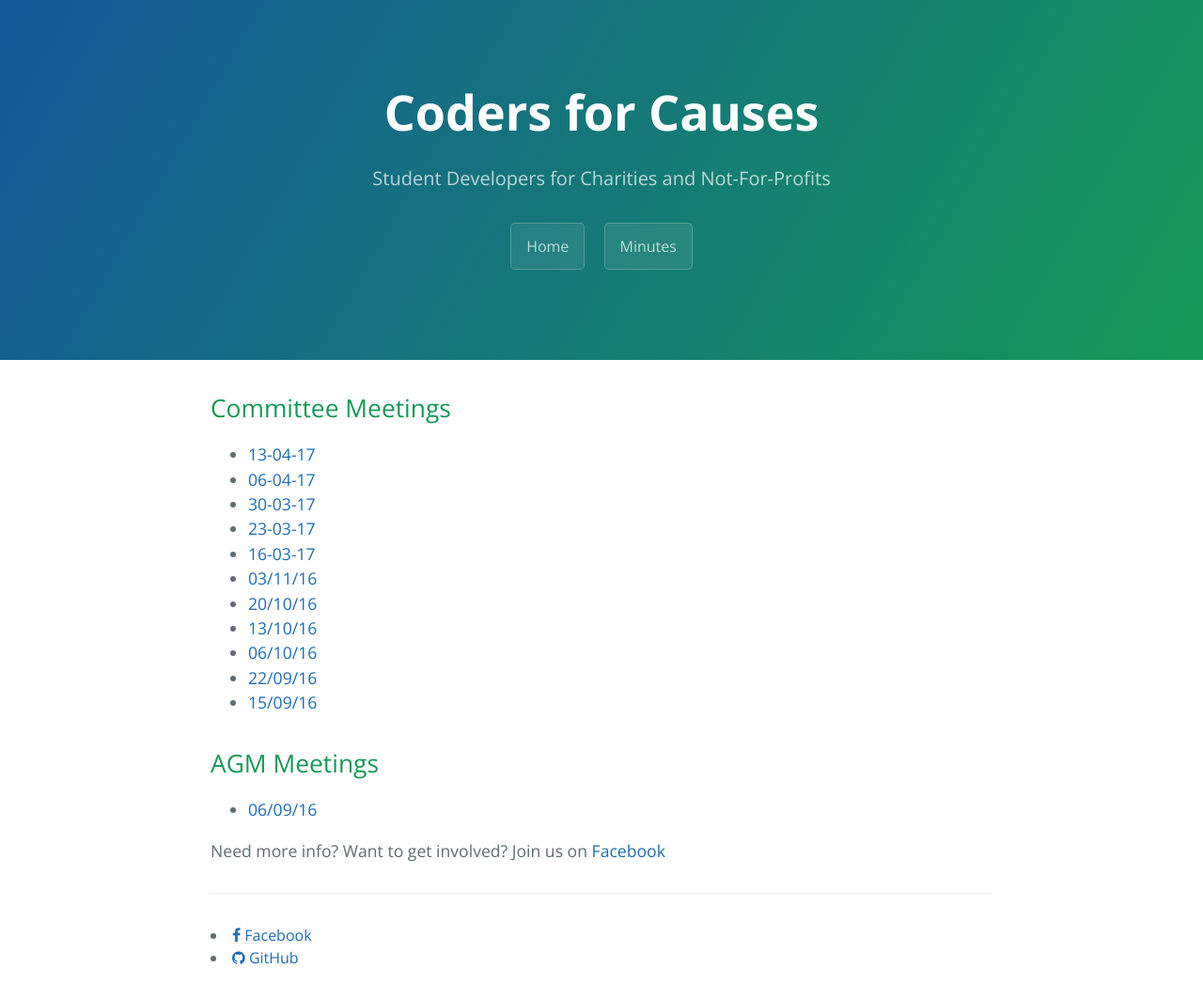
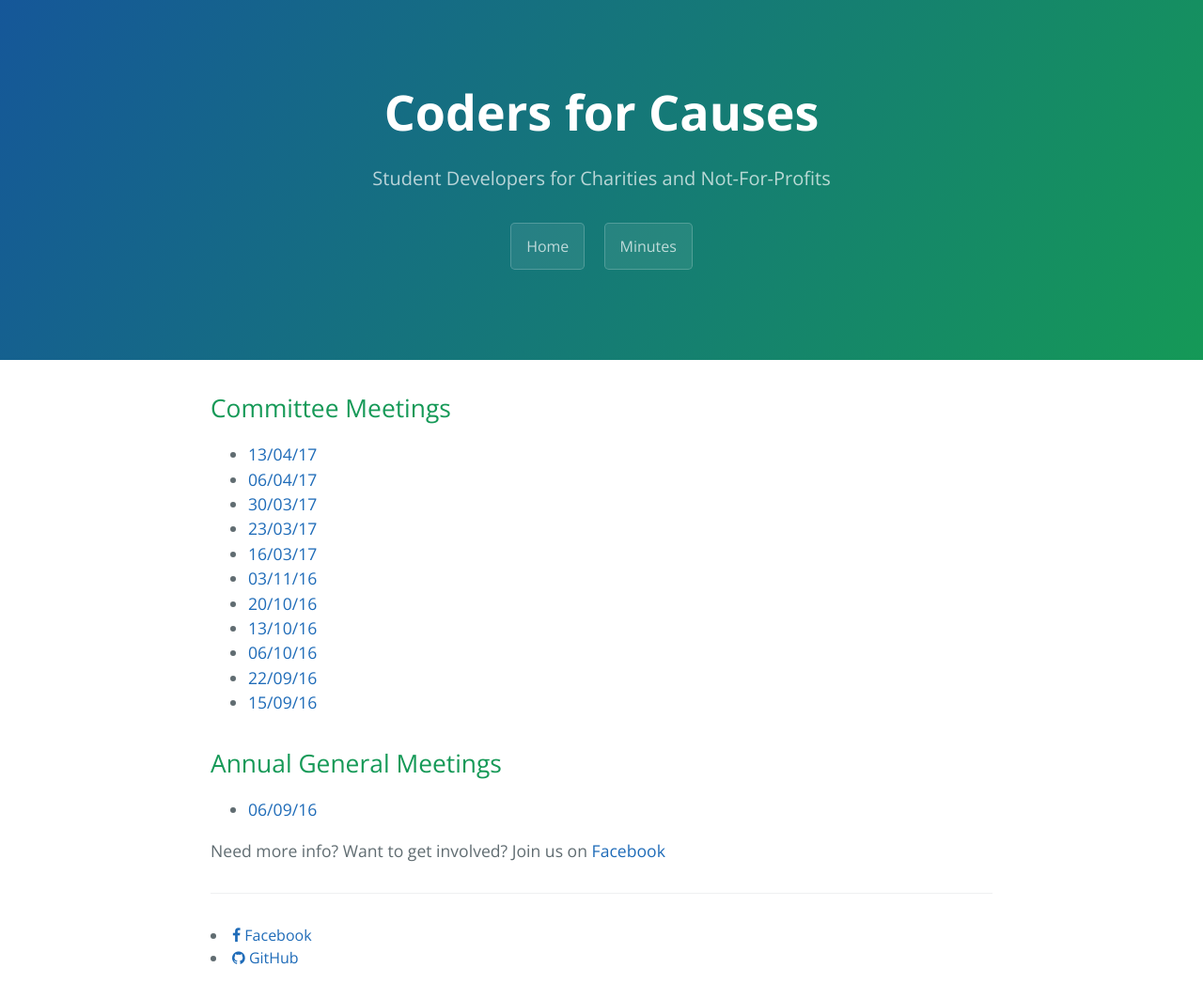
Before and after one commit to fkingnoobgg/codersforcauses.github.io, a Jekyll site: the page built from minutes/index.md, in a window 1280 px wide. Shown: the whole page at 94% size. Built offline with Jekyll 4.4.1, drawn with Linux system fonts in a browser that asks for light colours; nearby versions of some CDN libraries.

Commit message:
Update index.md

```diff
--- a/minutes/index.md
+++ b/minutes/index.md
@@ -5,11 +5,11 @@ title: Minutes
 
 ## Committee Meetings
 
-- [13-04-17](/minutes/pdfs/CM-11-13-04-17.pdf)
-- [06-04-17](/minutes/pdfs/CM-10-06-04-17.pdf)
-- [30-03-17](/minutes/pdfs/CM-9-30-03-17.pdf)
-- [23-03-17](/minutes/pdfs/CM-8-23-03-17.pdf)
-- [16-03-17](/minutes/pdfs/CM-7-16-03-17.pdf)
+- [13/04/17](/minutes/pdfs/CM-11-13-04-17.pdf)
+- [06/04/17](/minutes/pdfs/CM-10-06-04-17.pdf)
+- [30/03/17](/minutes/pdfs/CM-9-30-03-17.pdf)
+- [23/03/17](/minutes/pdfs/CM-8-23-03-17.pdf)
+- [16/03/17](/minutes/pdfs/CM-7-16-03-17.pdf)
 - [03/11/16](/minutes/pdfs/CM-6-03-11-16.pdf)
 - [20/10/16](/minutes/pdfs/CM-5-20-10-16.pdf)
 - [13/10/16](/minutes/pdfs/CM-4-13-10-16.pdf)
@@ -18,7 +18,7 @@ title: Minutes
 - [15/09/16](/minutes/pdfs/CM-1-15-09-16.pdf)
 
 
-## AGM Meetings
+## Annual General Meetings
 
 - [06/09/16](/minutes/pdfs/AGM-1-06-09-16.pdf)
 
```
